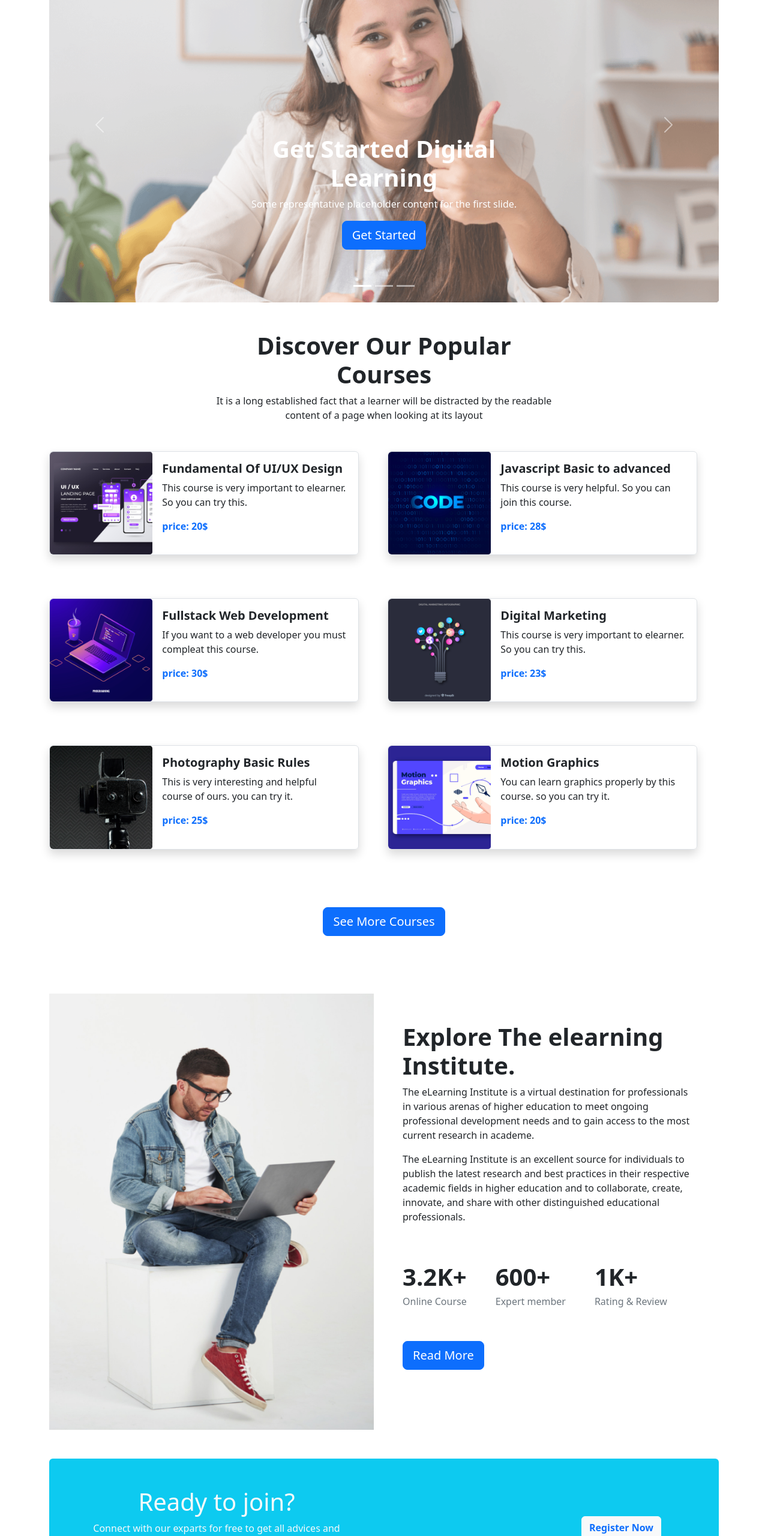
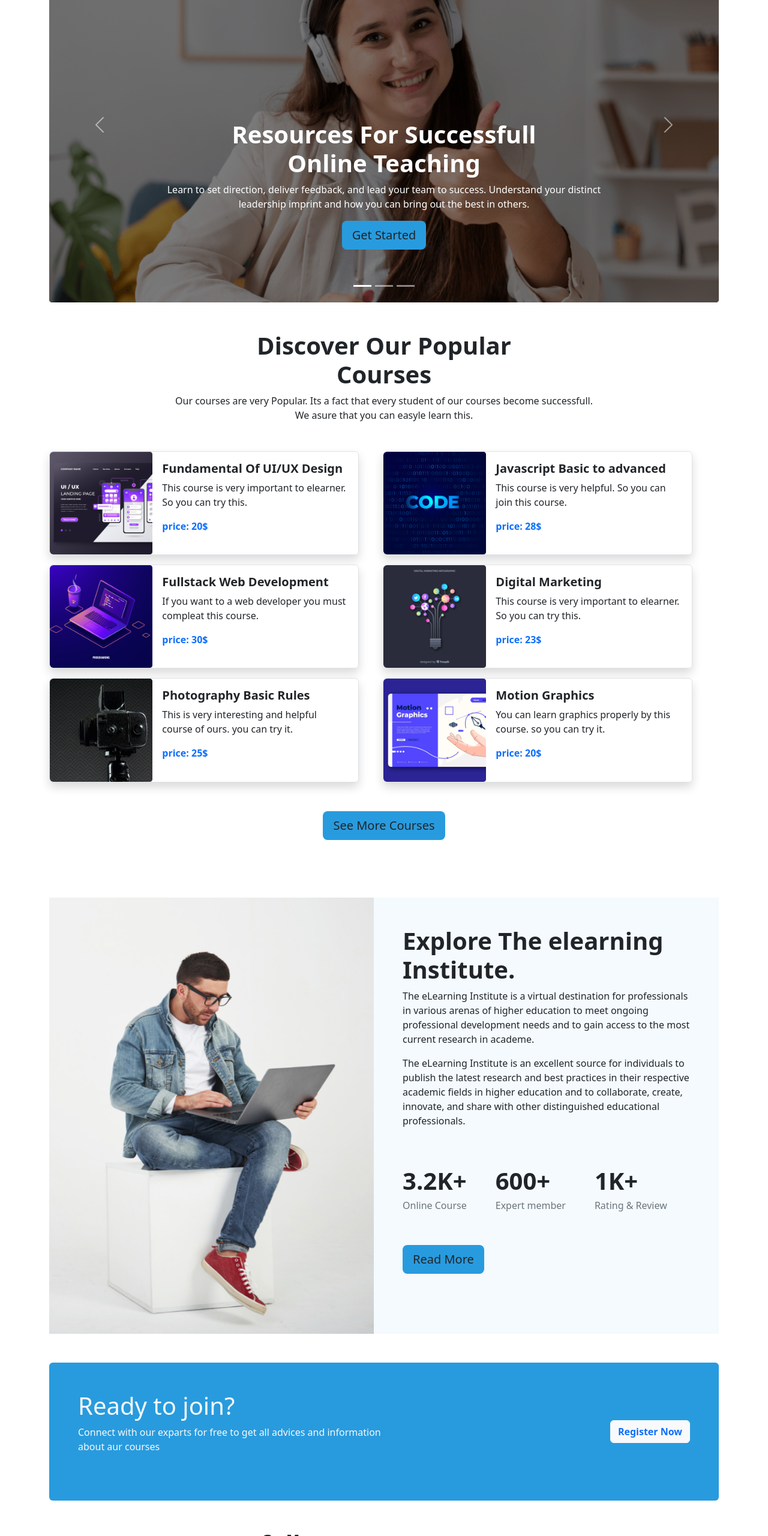
Before and after one commit to fariharaihan/pro-learner, a plain HTML site: page index.html in a window 1280 px wide. Shown: the part 240-2800 px from the top of the page at 60% size. Drawn offline with nearby package versions, Linux system fonts and the light colour scheme.

Commit message:
page resolve added

```diff
--- a/index.html
+++ b/index.html
@@ -8,9 +8,11 @@
     <link href="https://cdn.jsdelivr.net/npm/bootstrap@5.2.0/dist/css/bootstrap.min.css" rel="stylesheet"
         integrity="sha384-gH2yIJqKdNHPEq0n4Mqa/HGKIhSkIHeL5AyhkYV8i59U5AR6csBvApHHNl/vI1Bx" crossorigin="anonymous">
     <script src="https://kit.fontawesome.com/ccf62f7bcd.js" crossorigin="anonymous"></script>
+    <link rel="stylesheet" href="styles/style.css">
 </head>
 
 <body>
+    <!-----------header part--------------->
     <header class="container my-5">
         <!-- Nav bar start -->
         <nav class="navbar navbar-expand-lg">
@@ -64,44 +66,50 @@
                 </div>
                 <div class="carousel-inner">
                     <div class="carousel-item active">
-                        <img src="images/images/cover/cover-1.png" class="d-block w-100 opacity-75" alt="...">
-                        <div class="carousel-caption d-md-block text-center">
+                        <img src="images/images/cover/cover-1.png" class="d-block w-100 my-image" alt="...">
+                        <div class="carousel-caption d-md-block">
                             <h1 class="fw-bolder">
-                                <span>Get Started Digital</span>
+                                <span>Resources For Successfull</span>
                                 <br>
-                                <span>Learning</span>
+                                <span>Online Teaching</span>
                             </h1>
-                            <p>Some representative placeholder content for the first slide.</p>
+                            <p>Learn to set direction, deliver feedback, and lead your team to
+                                success. Understand your distinct leadership imprint and how you can bring out the best
+                                in others.</p>
                             <div class="mb-5">
-                                <button type="button" class="btn btn-primary btn-lg">Get Started</button>
+                                <button type="button" class="btn button-color btn-lg">Get Started</button>
                             </div>
                         </div>
                     </div>
                     <div class="carousel-item">
-                        <img src="images/images/cover/cover-3.jpg" class="d-block w-100 opacity-75" alt="...">
+                        <img src="images/images/cover/cover-3.jpg" class="d-block w-100 my-image" alt="...">
                         <div class="carousel-caption d-md-block">
                             <h1 class="fw-bolder">
                                 <span>Get Started Digital</span>
                                 <br>
                                 <span>Learning</span>
                             </h1>
-                            <p>Some representative placeholder content for the second slide.</p>
+                            <p>Learn to set direction, deliver feedback, and lead your team to
+                                success. Understand your distinct leadership imprint and how you can bring out the best
+                                in others.</p>
                             <div class="mb-5">
-                                <button type="button" class="btn btn-primary btn-lg">Get Started</button>
+                                <button type="button" class="btn button-color btn-lg">Get Started</button>
                             </div>
                         </div>
                     </div>
                     <div class="carousel-item">
-                        <img src="images/images/cover/cover-1.png" class="d-block w-100 opacity-75" alt="...">
+                        <img src="images/images/cover/cover-1.png" class="d-block w-100 my-image" alt="...">
                         <div class="carousel-caption d-md-block">
                             <h1 class="fw-bolder">
-                                <span>Get Started Digital</span>
+                                <span>Get Responsible Digital</span>
                                 <br>
                                 <span>Learning</span>
                             </h1>
-                            <p>Some representative placeholder content for the third slide.</p>
+                            <p>Learn to set direction, deliver feedback, and lead your team to
+                                success. Understand your distinct leadership imprint and how you can bring out the best
+                                in others.</p>
                             <div class="mb-5">
-                                <button type="button" class="btn btn-primary btn-lg">Get Started</button>
+                                <button type="button" class="btn button-color btn-lg">Get Started</button>
                             </div>
                         </div>
                     </div>
@@ -120,17 +128,18 @@
         </section>
         <!-- Top Banner end -->
     </header>
+    <!--------------main part----------->
     <main class="container">
         <!-- courses detail start -->
         <section class="my-5">
             <div class="text-center mt-5">
                 <h1 class="fw-bolder text-derk">Discover Our Popular <br> Courses</h1>
-                <p>It is a long established fact that a learner will be distracted by the readable <br> content of a
-                    page when looking at its layout</p>
+                <p>Our courses are very Popular. Its a fact that every student of our courses become successfull. <br>
+                    We asure that you can easyle learn this.</p>
             </div>
             <!-- card start -->
-            <div class="row row-cols-1  row-cols-md-1 row-cols-lg-2 gap-4 mt-5">
-                <div class="card mb-3 border-0" style="max-width: 540px;">
+            <div class="row row-cols-1  row-cols-md-1 row-cols-lg-2 gap-3 mt-5">
+                <div class="card border-0" style="max-width: 540px;">
                     <div class="row g-0 shadow rounded border">
                         <div class="col-md-4">
                             <img src="images/images/course/course-1.png" class="img-fluid rounded-start" alt="...">
@@ -144,7 +153,7 @@
                         </div>
                     </div>
                 </div>
-                <div class="card mb-5 border-0" style="max-width: 540px;">
+                <div class="card border-0" style="max-width: 540px;">
                     <div class="row g-0 shadow rounded border">
                         <div class="col-md-4">
                             <img src="images/images/course/course-2.png" class="img-fluid rounded-start" alt="...">
@@ -158,7 +167,7 @@
                         </div>
                     </div>
                 </div>
-                <div class="card mb-5 border-0" style="max-width: 540px;">
+                <div class="card border-0" style="max-width: 540px;">
                     <div class="row g-0 shadow rounded border">
                         <div class="col-md-4">
                             <img src="images/images/course/course-3.png" class="img-fluid rounded-start" alt="...">
@@ -172,7 +181,7 @@
                         </div>
                     </div>
                 </div>
-                <div class="card mb-5 border-0" style="max-width: 540px;">
+                <div class="card border-0" style="max-width: 540px;">
                     <div class="row g-0 shadow rounded border">
                         <div class="col-md-4">
                             <img src="images/images/course/course-4.png" class="img-fluid rounded-start" alt="...">
@@ -186,7 +195,7 @@
                         </div>
                     </div>
                 </div>
-                <div class="card mb-5 border-0" style="max-width: 540px;">
+                <div class="card border-0" style="max-width: 540px;">
                     <div class="row g-0 shadow rounded border">
                         <div class="col-md-4">
                             <img src="images/images/course/course-5.png" class="img-fluid rounded-start" alt="...">
@@ -201,7 +210,7 @@
                         </div>
                     </div>
                 </div>
-                <div class="card mb-5 border-0" style="max-width: 540px;">
+                <div class="card border-0" style="max-width: 540px;">
                     <div class="row g-0 shadow rounded border">
                         <div class="col-md-4">
                             <img src="images/images/course/course-6.png" class="img-fluid rounded-start" alt="...">
@@ -218,17 +227,17 @@
                 </div>
             </div>
             <div class="text-center mt-5">
-                <button type="button" class="btn btn-primary btn-lg mb-5">See More Courses</button>
+                <button type="button" class="btn button-color btn-lg mb-5">See More Courses</button>
             </div>
         </section>
         <!-- courses detail end -->
         <!-- Elearning institute start -->
         <section class="my-5">
-            <div class="d-flex">
+            <div class="d-lg-flex">
                 <div class="w-75">
                     <img class="img-fluid" src="images/images/working.png" alt="">
                 </div>
-                <div class="p-5 w-75">
+                <div class="p-5 w-75 body-color">
                     <h1 class="fw-bold">Explore The elearning Institute.
                     </h1>
                     <p>
@@ -240,7 +249,7 @@
                         the latest research and best practices in their respective academic fields in higher education
                         and to collaborate, create, innovate, and share with other distinguished educational
                         professionals.</p>
-                    <div class="d-flex gap-5 pt-5">
+                    <div class="d-lg-flex d-md-flex gap-5 pt-5">
                         <div>
                             <h1 class="fw-bold">3.2K+</h1>
                             <h6 class="text-secondary">Online Course</h6>
@@ -255,7 +264,7 @@
                         </div>
                     </div>
                     <div class="pt-5">
-                        <button type="button" class="btn btn-primary btn-lg">Read More</button>
+                        <button type="button" class="btn button-color btn-lg">Read More</button>
                     </div>
                 </div>
             </div>
@@ -263,14 +272,14 @@
         <!-- Elearning institute end -->
         <!-- register part start -->
         <section class="my-5">
-            <div class="bg-info d-flex rounded-2">
-                <div class="text-light w-50 text-center m-5">
+            <div class="reg-body-color rounded-2 py-5 d-lg-flex justify-content-lg-between ">
+                <div class="text-light text-center text-lg-start  ps-lg-5">
                     <h1>Ready to join?</h1>
                     <p>Connect with our exparts for free to get all advices and information about aur courses</p>
                 </div>
                 <div class="w-50 text-end m-5">
                     <!-- Button trigger modal -->
-                    <button type="button" class="btn btn-light text-primary fw-bold mt-5 me-5" data-bs-toggle="modal"
+                    <button type="button" class="btn btn-light text-primary fw-bold" data-bs-toggle="modal"
                         data-bs-target="#exampleModal">
                         Register Now
                     </button>
@@ -302,7 +311,7 @@
         </section>
         <!-- Register part end -->
         <!-- succesfull student start -->
-        <section class="mt-5">
+        <section class="my-5">
             <div>
                 <h1 class="fw-bold">Meet Our Successfull <br>Students</h1>
                 <p>The results demonstrate the impact of long-term traning in peer review on students learning
@@ -349,20 +358,20 @@
                 </div>
             </div>
             <div class="text-center my-5">
-                <button type="button" class="btn btn-primary btn-lg">View All</button>
+                <button type="button" class="btn button-color btn-lg">View All</button>
             </div>
         </section>
         <!-- successfull student end -->
         <!-- Question part start -->
-        <section class="mt-5">
+        <section class="my-5">
             <div class="text-center">
                 <h1 class="fw-bold">Frequently Asked Questions</h1>
                 <p>You can get proper answer of this questions from here. please click here.</p>
             </div>
-            <div class="mt-5 mb-5">
+            <div class="mt-5 mb-5 border">
                 <div class="accordion accordion-flush" id="accordionFlushExample">
                     <div class="accordion-item">
-                        <h2 class="accordion-header" id="flush-headingOne">
+                        <h2 class="accordion-header" id="headingOne">
                             <button class="accordion-button collapsed fw-bold" type="button" data-bs-toggle="collapse"
                                 data-bs-target="#flush-collapseOne" aria-expanded="false"
                                 aria-controls="flush-collapseOne">
@@ -381,7 +390,7 @@
                         </div>
                     </div>
                     <div class="accordion-item">
-                        <h2 class="accordion-header" id="flush-headingTwo">
+                        <h2 class="accordion-header" id="headingTwo">
                             <button class="accordion-button collapsed fw-bold" type="button" data-bs-toggle="collapse"
                                 data-bs-target="#flush-collapseTwo" aria-expanded="false"
                                 aria-controls="flush-collapseTwo">
@@ -400,7 +409,7 @@
                         </div>
                     </div>
                     <div class="accordion-item">
-                        <h2 class="accordion-header" id="flush-headingThree">
+                        <h2 class="accordion-header" id="headingThree">
                             <button class="accordion-button collapsed fw-bold" type="button" data-bs-toggle="collapse"
                                 data-bs-target="#flush-collapseThree" aria-expanded="false"
                                 aria-controls="flush-collapseThree">
@@ -416,7 +425,7 @@
                         </div>
                     </div>
                     <div class="accordion-item">
-                        <h2 class="accordion-header" id="flush-headingfour">
+                        <h2 class="accordion-header" id="headingfour">
                             <button class="accordion-button collapsed fw-bold" type="button" data-bs-toggle="collapse"
                                 data-bs-target="#flush-collapsefour" aria-expanded="false"
                                 aria-controls="flush-collapsefour">
@@ -436,7 +445,7 @@
         </section>
         <!-- Question part end -->
         <!-- Trusted part start -->
-        <section class="mt-5 d-none d-lg-block ">
+        <section class="my-5 d-none d-lg-block">
             <div>
                 <h1 class="fw-bold text-center">Trusted by over 800+ companies</h1>
             </div>
--- /dev/null
+++ b/styles/style.css
@@ -0,0 +1,23 @@
+.my-image {
+    filter: brightness(50%);
+}
+
+.button-color,
+.reg-body-color {
+    background-color: #289bde;
+}
+
+.body-color {
+    background-color: #f4fafd;
+}
+
+@media only screen and (max-width:668px) {
+    .container {
+        width: 100%;
+        overflow-y: hidden;
+    }
+
+    .my-image {
+        height: 450px;
+    }
+}
```
